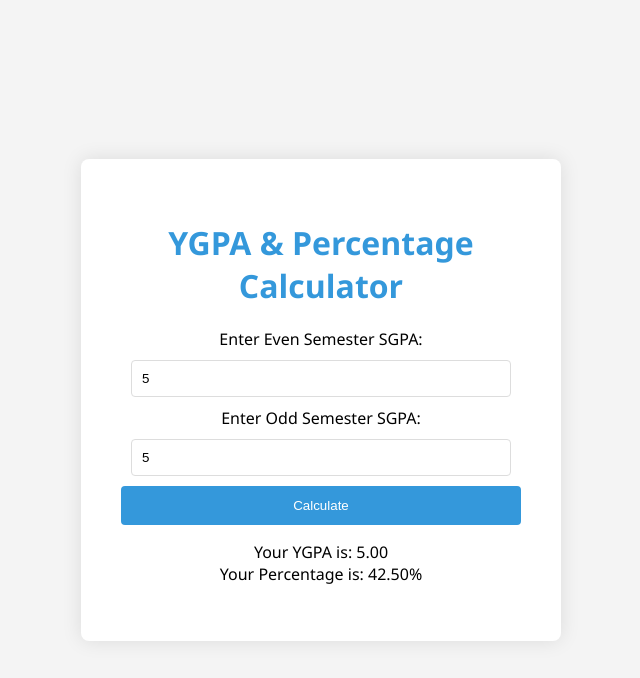
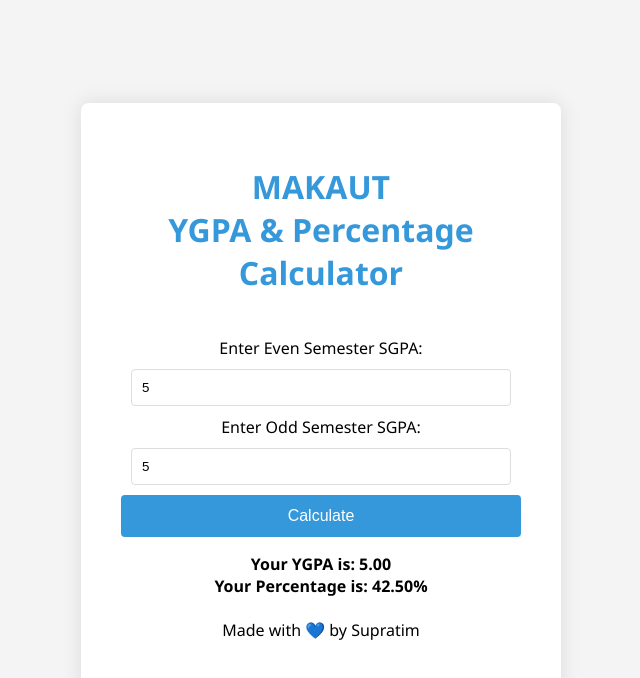
Before and after one commit to SupratimRK/MAKAUT-Calculator, a plain HTML site: page index.html in a window 1280 px wide. Both pictures are taken after typing "5", "5" into the empty fields and a click on the button "Calculate". Shown: the whole page, without its empty margins (319-959 px from the left). Drawn offline with Linux system fonts and the light colour scheme.

Commit message:
2nd; updated ui

```diff
--- a/index.html
+++ b/index.html
@@ -10,11 +10,11 @@
 
 <body>
     <div class="container">
-        <h1>YGPA & Percentage Calculator</h1>
+        <h1>MAKAUT<br>YGPA & Percentage Calculator</h1><br>
         <label for="evenSGPA">Enter Even Semester SGPA:</label>
         <input type="number" id="evenSGPA" step="0.01">
         <label for="oddSGPA">Enter Odd Semester SGPA:</label>
-        <input type="number" id="oddSGPA" step="0.01">
+        <input type="number" id="oddSGPA" step="0.01"><br>
         <button onclick="convert()">Calculate</button>
         <p id="result"></p>
     </div>
--- a/script.js
+++ b/script.js
@@ -7,7 +7,7 @@ function convert() {
     } else {
         const ygpa = (evenSGPA + oddSGPA) / 2; // Average of even and odd semester SGPA
         const percentage = ((ygpa - 0.75) * 10).toFixed(2);
-        const result = `Your YGPA is: ${ygpa.toFixed(2)}<br>Your Percentage is: ${percentage}%`;
+        const result = `<b>Your YGPA is: ${ygpa.toFixed(2)}<br>Your Percentage is: ${percentage}%</b><br><br>Made with 💙 by Supratim`;
         document.getElementById("result").innerHTML = result;
     }
 }
--- a/style.css
+++ b/style.css
@@ -40,6 +40,7 @@ button {
     border-radius: 4px;
     cursor: pointer;
     transition: background-color 0.3s ease;
+    font-size: medium;
 }
 
 button:hover {
```
